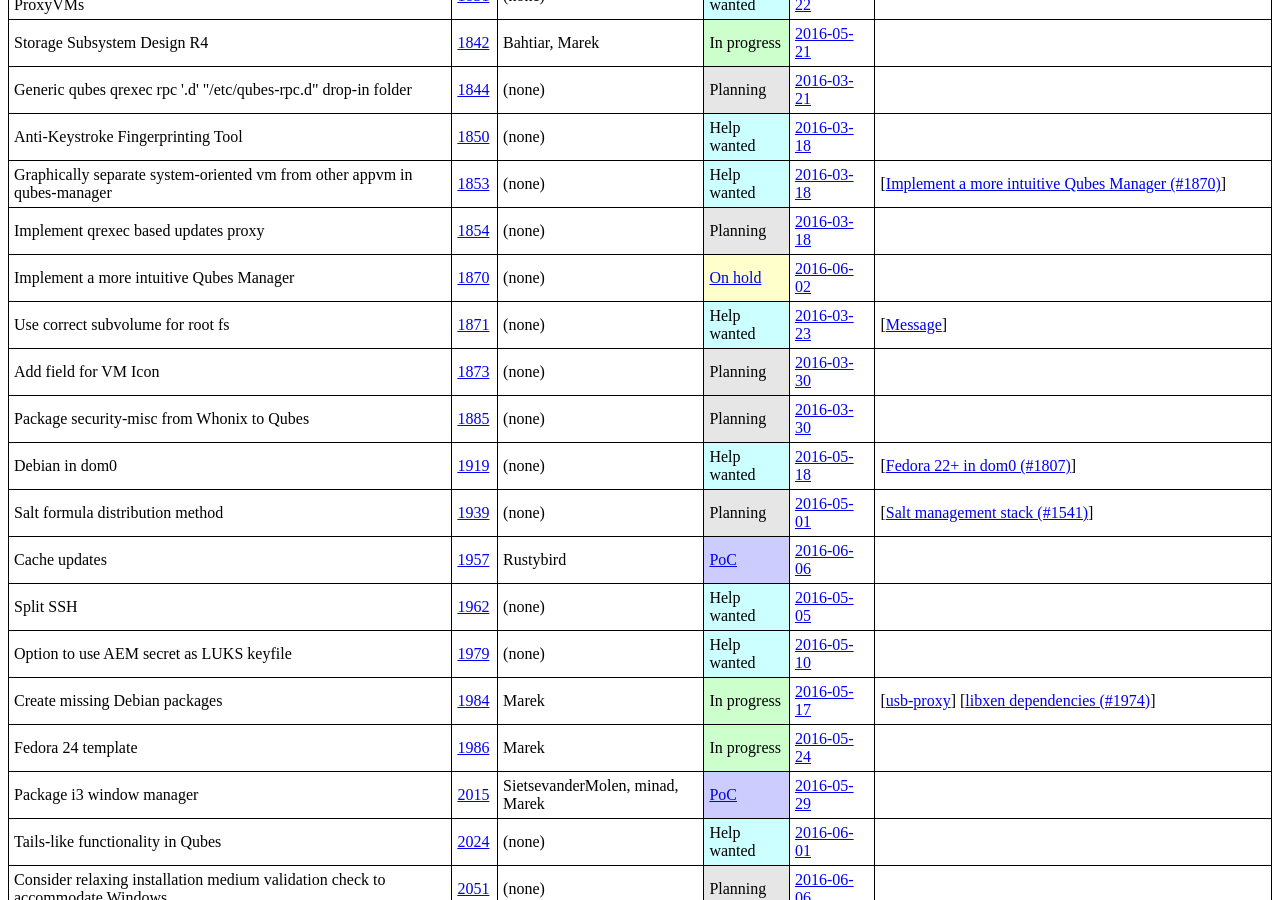
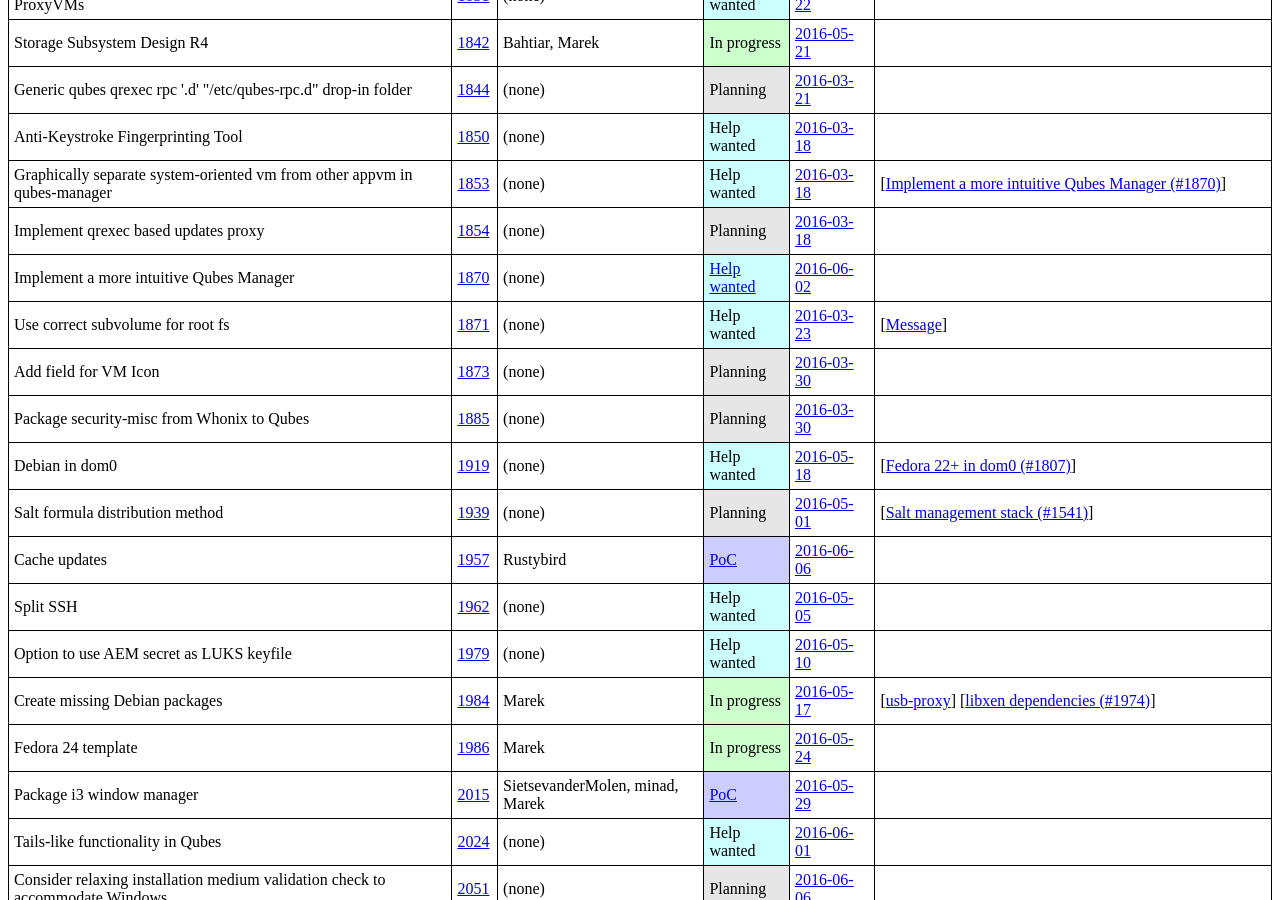
Before and after one commit to QubesOS/qubes-issues, a Jekyll site: the page built from index.md, in a window 1280 px wide and 900 px high, scrolled down 3946 px. Built offline with Jekyll 4.4.1, drawn with Linux system fonts in a browser that asks for light colours.

Commit message:
Update #1870 status

```diff
--- a/_data/features.yml
+++ b/_data/features.yml
@@ -1345,7 +1345,7 @@
   issue  : 1870
   devs   :
   status :
-    term   : On hold
+    term   : Help wanted
     url    : https://github.com/QubesOS/qubes-issues/issues/1870#issuecomment-223264933
   updated:
     date   : 2016-06-02
```
